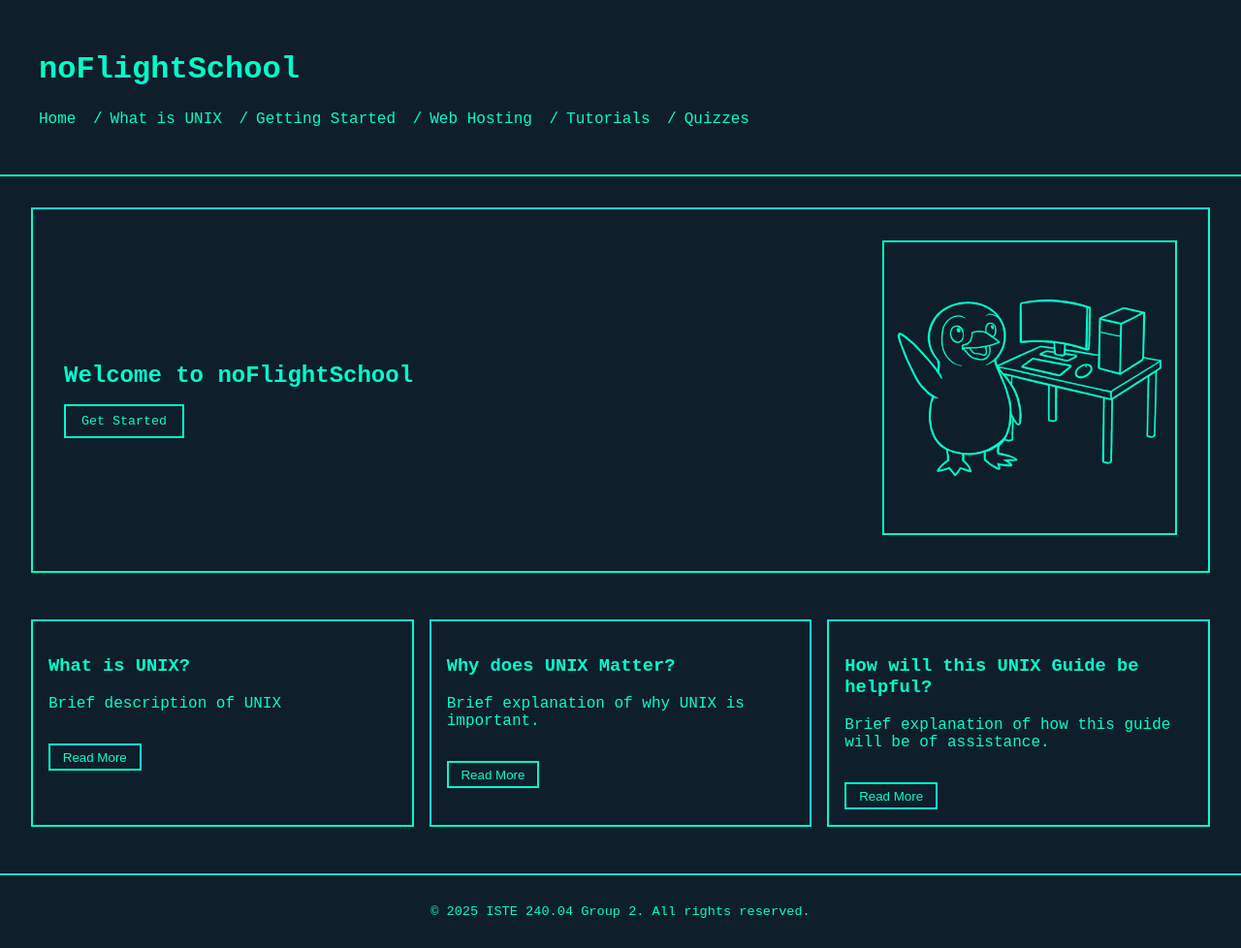
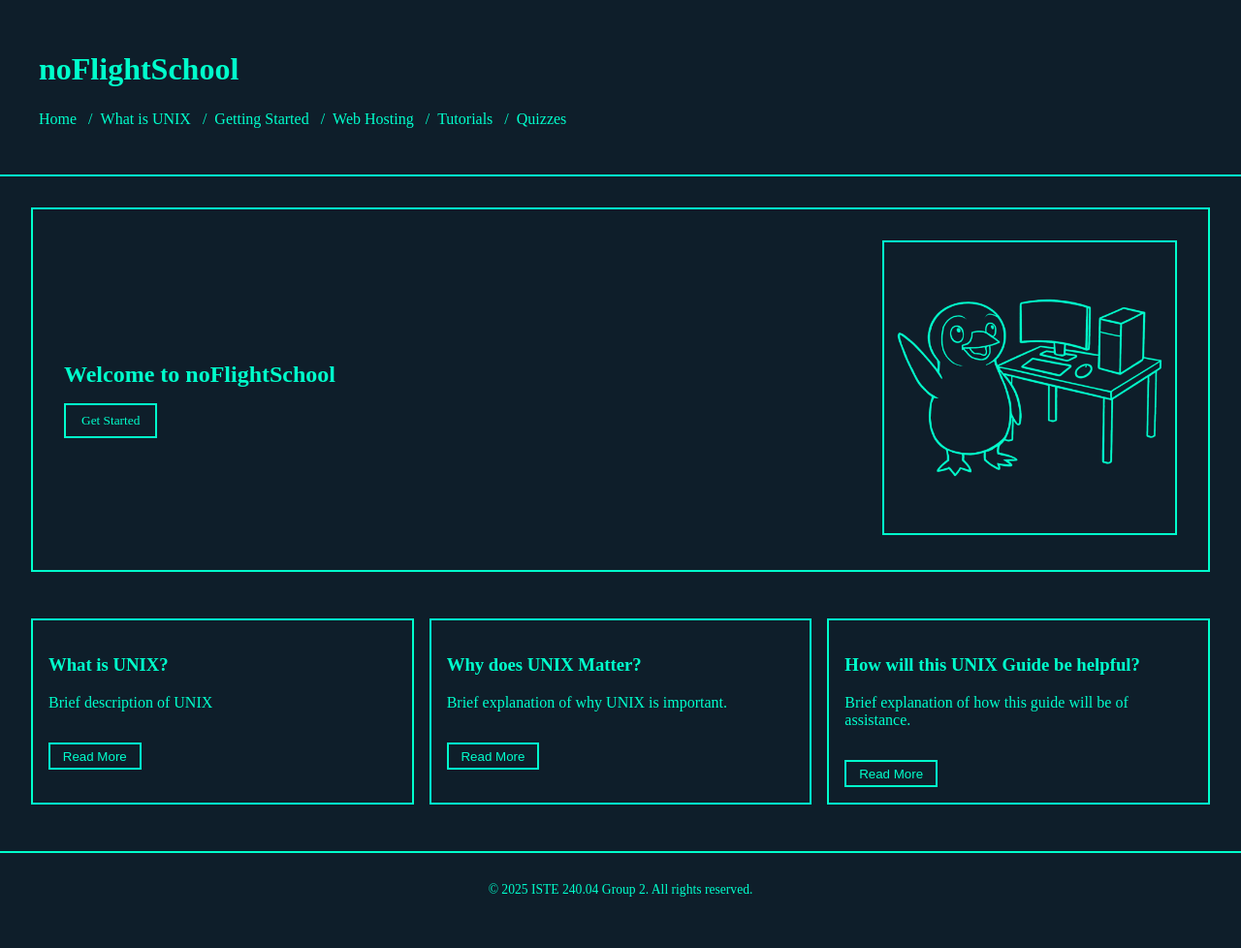
Before and after one commit to o-davis21/noFlightSchool, a PHP site: page / in a window 1280 px wide. Shown: the whole page at 97% size. After the commit the page ends 925 px from the top, so only its background shows below. Run offline with PHP 8.4, Linux system fonts and the light colour scheme.

Commit message:
Font update

```diff
--- a/styles.css
+++ b/styles.css
@@ -1,7 +1,11 @@
+@font-face {
+    font-family: intel;
+    src: url(IntelOneMono-Regular.woff)
+}
+
 body {
     background-color: #0e1e2a;
     color: #00ffcc;
-    font-family: 'Courier New', monospace;
     margin: 0;
     padding: 0;
 }
```
